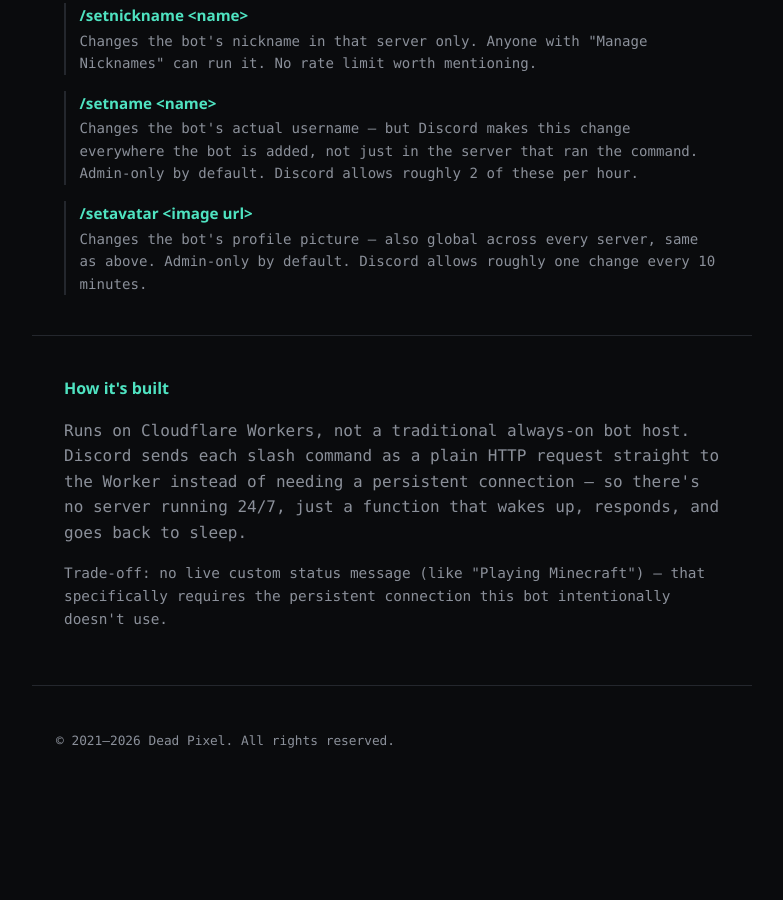
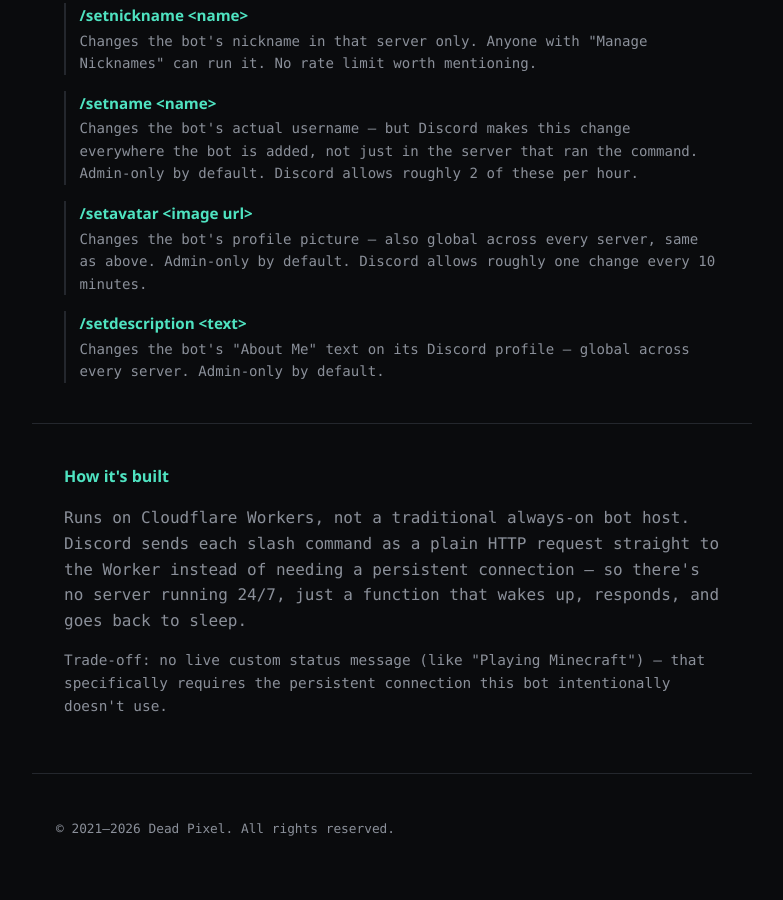
Before and after one commit to iam-dpx/website, a website: page discord-bot.html in a window 1280 px wide. Shown: the part 942-1842 px from the top of the page, without its empty margins (248-1031 px from the left). Before the commit the page ends 1754 px from the top, so only its background shows below. Drawn offline with Linux system fonts and the light colour scheme; no server answers.

Commit message:
Document setdescription command

```diff
--- a/discord-bot.html
+++ b/discord-bot.html
@@ -99,6 +99,13 @@
             roughly one change every 10 minutes.
           </p>
         </div>
+        <div class="lang-item">
+          <p class="lang-item__name">/setdescription &lt;text&gt;</p>
+          <p class="lang-item__desc">
+            Changes the bot's "About Me" text on its Discord profile —
+            global across every server. Admin-only by default.
+          </p>
+        </div>
       </div>
     </section>
 
```
